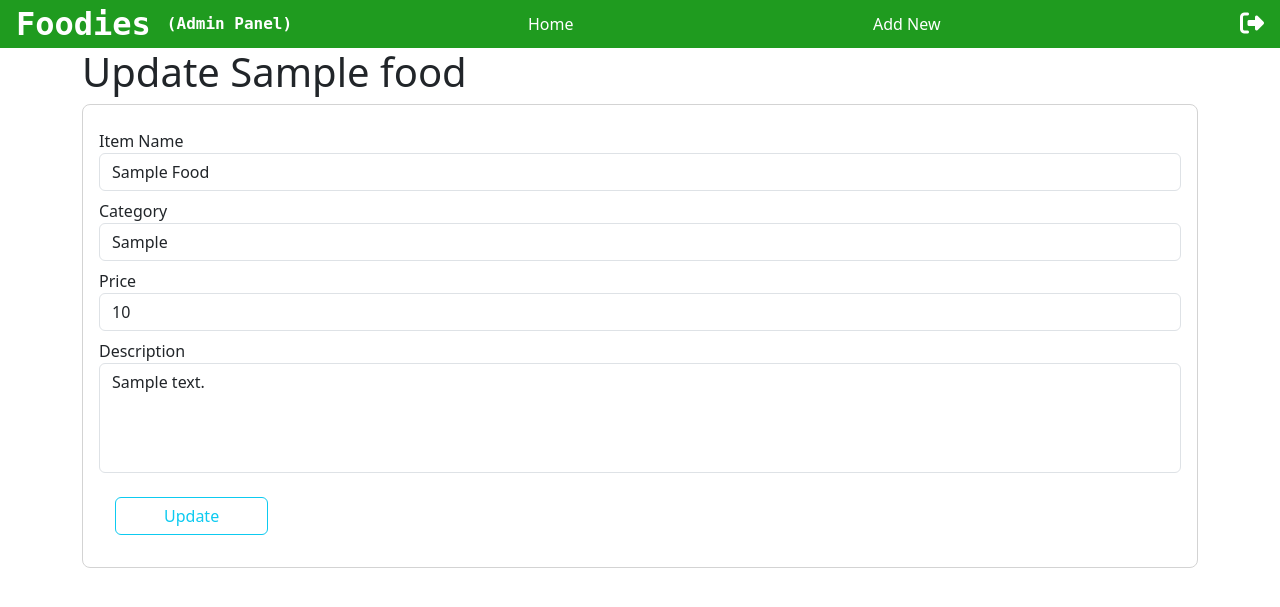
After one commit to djgupta820/foodies-admin, a Node server app: page /admin/600000000000000000000001/edit in a window 1280 px wide. The commit adds this page. Shown: the top 607 px of the page. Run offline with Node 20, Linux system fonts and the light colour scheme; tables that the repository leaves empty hold one stand-in row (values such as "Sample post"); some libraries are stand-ins or nearby versions.

```diff
--- a/index.js
+++ b/index.js
@@ -2,6 +2,7 @@ const express = require('express')
 const path = require('path')
 const ejsMate = require('ejs-mate')
 const mongoose = require('mongoose')
+const methodOverride = require('method-override')
 const userRoutes = require('./routes/userRoots')
 const adminRoutes = require('./routes/adminRoutes')
 const app = express()
@@ -18,7 +19,10 @@ app.engine('ejs', ejsMate)
 app.set('view engine', 'ejs')
 app.set('views', path.join(__dirname, 'views'))
 app.use(express.static(path.join(__dirname, 'public')))
+app.use(express.static(path.join(__dirname, 'public/uploads')))
 app.use(express.urlencoded({extended: true}))
+app.use(express.json())
+app.use(methodOverride('_method'))
 
 app.use('/user', userRoutes)
 app.use('/admin', adminRoutes)
--- a/package.json
+++ b/package.json
@@ -14,7 +14,9 @@
     "ejs": "^3.1.9",
     "ejs-mate": "^4.0.0",
     "express": "^4.18.2",
+    "method-override": "^3.0.0",
     "mongoose": "^7.2.4",
+    "multer": "^1.4.5-lts.1",
     "nodemon": "^2.0.22"
   }
 }
--- a/routes/adminRoutes.js
+++ b/routes/adminRoutes.js
@@ -1,6 +1,8 @@
 const express = require('express')
 const mongoose = require('mongoose')
 const bcrypt = require('bcrypt')
+const multer = require('multer')
+const path = require('path')
 const Admin = require('../models/Admin')
 const Food = require('../models/Food')
 const router = express.Router()
@@ -50,4 +52,47 @@ router.get('/new', (req,res)=>{
     res.render('admin/new')
 })
 
+const storage = multer.diskStorage({
+    destination: function(req, file, callback){
+        return callback(null, './public/uploads')
+    },
+    filename: function(req, file, callback){
+        return callback(null, `${Date.now()}-${file.originalname}`)
+    }
+})
+
+const upload = multer({storage})
+
+router.post('/new', upload.single('image'), async (req,res)=>{
+    const {name, category, price, description} = req.body
+    const image = '/uploads/' + req.file.filename
+    await Food.create({name, category, price, image, description})
+    res.redirect('/admin/dashboard')
+})
+
+router.get('/:itemId/view', async (req,res)=>{
+    const {itemId} = req.params
+    const item = await Food.findById(itemId)
+    res.render('admin/view', {item})
+})
+
+router.get('/:itemId/edit', async (req,res)=>{
+    const {itemId} = req.params
+    const item = await Food.findById(itemId)
+    res.render('admin/edit', {item})
+})
+
+router.patch('/:itemId/edit', async (req,res)=>{
+    const {itemId} = req.params
+    let {name, category, price, image, description} = req.body
+    await Food.findByIdAndUpdate(itemId, {name, category, price, image, description})
+    res.redirect(`/admin/${itemId}/view`)
+})
+
+router.delete('/:itemId/delete', async (req, res)=>{
+    const {itemId} = req.params
+    await Food.findByIdAndDelete(itemId)
+    res.redirect('/admin/dashboard')
+})
+
 module.exports = router
--- /dev/null
+++ b/views/admin/edit.ejs
@@ -0,0 +1,25 @@
+<% layout('layout/admin') %>
+
+    <section class="container">
+        <h1>Update <%= item.name %></h1>
+        <form action="/admin/<%= item._id %>/edit?_method=PATCH" method="post" style="border: 0.1em solid lightgray; padding: 1rem; border-radius: 8px;">
+            <div class="form-group my-2">
+                <label for="name">Item Name</label>
+                <input type="text" class="form-control" name="name" id="name" placeholder="Briyani" style="text-transform: capitalize;" value="<%= item.name %>">
+            </div>
+            <div class="form-group my-2">
+                <label for="category">Category</label>
+                <input type="text" class="form-control" name="category" id="category" style="text-transform: capitalize;" value="<%= item.category %>">
+            </div>
+            <div class="form-group my-2">
+                <label for="price">Price</label>
+                <input type="number" class="form-control" name="price" id="price" value="<%= item.price %>">
+            </div>
+            <input type="hidden" name="image" value="<%= item.image %>">
+            <div class="form-group my-2">
+                <label for="description">Description</label>
+                <textarea class="form-control" name="description" rows="4" id="description" style="resize: none;"><%= item.description %></textarea>
+            </div>
+            <button class="m-3 px-5 btn btn-outline-info"> Update </button>
+        </form>
+    </section>
--- a/views/admin/new.ejs
+++ b/views/admin/new.ejs
@@ -2,7 +2,7 @@
 
     <section class="container">
         <h1>Add New Item</h1>
-        <form action="/admin/new" method="post" style="border: 0.1em solid lightgray; padding: 1rem; border-radius: 8px;">
+        <form action="/admin/new" method="post" enctype="multipart/form-data" style="border: 0.1em solid lightgray; padding: 1rem; border-radius: 8px;">
             <div class="form-group my-2">
                 <label for="name">Item Name</label>
                 <input type="text" class="form-control" name="name" id="name" placeholder="Briyani" style="text-transform: capitalize;">
```
Also changed, not shown: views/admin/dashboard.ejs (+40 -15 lines), views/admin/view.ejs (added, +29 -0 lines), 12 other files.
